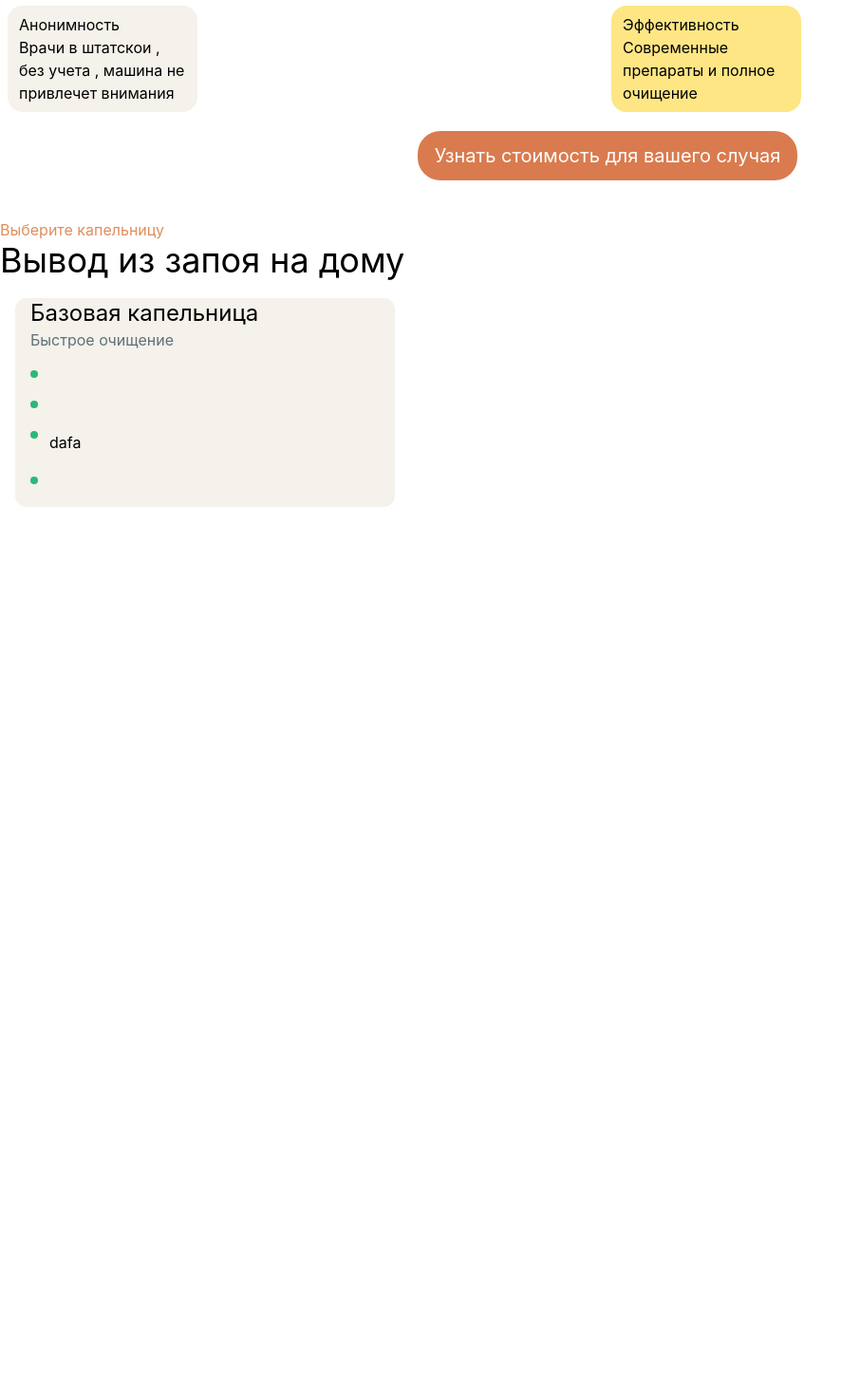
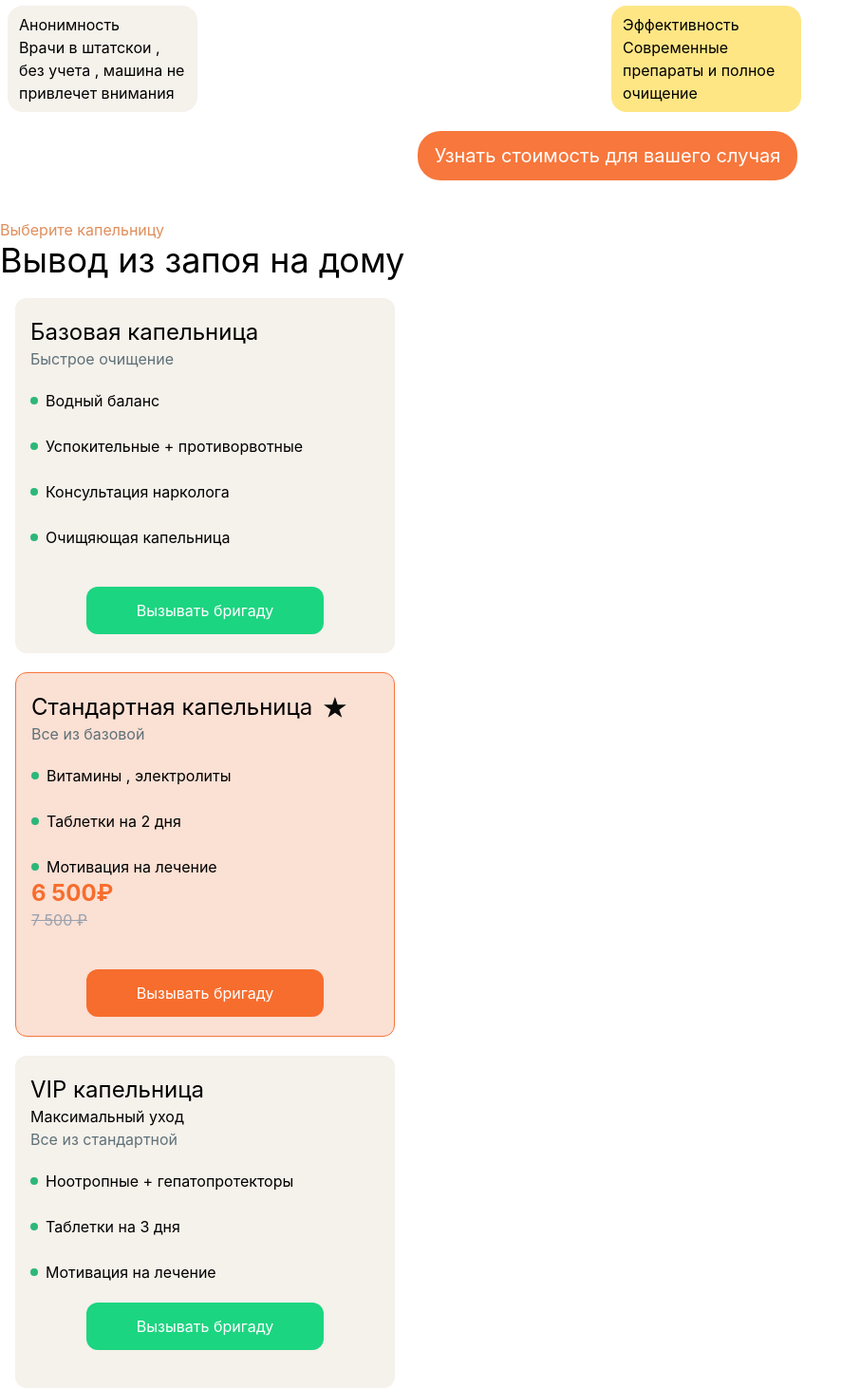
Before and after one commit to danon52/HospitalSite, a React (Vite) app: page / in a window 1280 px wide. Shown: the part 938-2400 px from the top of the page at 95% size, without its empty margins (0-906 px from the left). Before the commit the page ends 1472 px from the top, so only its background shows below. Built offline with nearby package versions, Linux system fonts and the light colour scheme.

Commit message:
Develop block with services

```diff
--- a/src/App.jsx
+++ b/src/App.jsx
@@ -56,7 +56,7 @@ export default function App() {
       </div>
 
       <div className="flex justify-center py-4 ">
-        <button className="w-100 bg-[#5B9279]  text-white h-10 rounded-4xl text-xl cursor-pointer">
+        <button className="w-100 bg-[#1cd581]   text-white h-10 rounded-4xl text-xl cursor-pointer">
           Вызвать врача на дом
         </button>
       </div>
@@ -86,7 +86,7 @@ export default function App() {
 
       </div>
       <div className="flex justify-center mt-5">
-        <button className="bg-[#D97B4F] rounded-3xl cursor-pointer  w-100 h-13 text-xl text-white">Узнать стоимость для вашего случая </button>
+        <button className="bg-[#f7773c] rounded-3xl cursor-pointer  w-100 h-13 text-xl text-white">Узнать стоимость для вашего случая </button>
       </div>
 
 
@@ -98,35 +98,94 @@ export default function App() {
         <div className="mt-5 w-100 h-auto rounded-xl bg-[#F5F1EB]">
 
 
-          <div className="px-4">
+          <div className="px-4 py-5">
             <p className="text-2xl">Базовая капельница</p>
             <div>
               <p className="text-[#5F7178]">Быстрое очищение</p>
             </div>
-
-
-            <div className="mt-5  ">
+            <div className="mt-5  flex items-center gap-2">
               <div className="w-2 h-2 rounded-full bg-[#2cb779]"></div>
-
+              <span> Водный баланс </span>
+            </div>
+            <div className="py-6 flex items-center gap-2">
+              <div className="w-2 h-2 rounded-full bg-[#2cb779]"></div>
+              <span> Успокительные + противорвотные </span>
+            </div>
+            <div className="flex items-center gap-2 w-auto">
+              <div className="w-2 h-2 rounded-full bg-[#2cb779] flex"></div>
+              <span className="">Консультация нарколога  </span>
             </div>
 
-            <div className="py-6">
+            <div className="mt-6 flex items-center gap-2">
+              <div className="w-2 h-2 rounded-full  bg-[#2cb779]"></div>
+              <span>Очищяющая капельница</span>
+            </div>
+          </div>
+
+          <div className=" flex justify-center py-5">
+            <button className="bg-[#1cd581] text-white w-[250px] h-[50px] rounded-xl">Вызывать бригаду </button>
+          </div>
+        </div>
+
+        <div className="mt-5 w-100 h-auto rounded-xl bg-[#fbe0d4] border border-[#f7773c]">
+
+          {/* поменять услуги  */}
+          <div className="px-4 py-5">
+            <div className="flex">
+              <p className="text-2xl">Стандартная  капельница</p>
+              <img className="w-6 ml-3 py-1" src="/Star1.svg" alt="" />
+            </div>
+            <div>
+              <p className="text-[#5F7178]">Все из базовой</p>
+            </div>
+            <div className="mt-5  flex items-center gap-2">
               <div className="w-2 h-2 rounded-full bg-[#2cb779]"></div>
+              <span> Витамины , электролиты</span>
+            </div>
+            <div className="py-6 flex items-center gap-2">
+              <div className="w-2 h-2 rounded-full bg-[#2cb779]"></div>
+              <span> Таблетки на 2 дня </span>
+            </div>
+            <div className="flex items-center gap-2 w-auto">
+              <div className="w-2 h-2 rounded-full bg-[#2cb779] flex"></div>
+              <span className="">Мотивация на лечение    </span>
+            </div>
+            <p className="text-2xl font-bold text-[#f76d2d]">6 500₽ </p>
+            <p className=" line-through text-gray-400 ">7 500 ₽</p>
+          </div>
+          <div className=" flex justify-center py-5">
+            <button className="bg-[#f76d2d] text-white w-[250px] h-[50px] rounded-xl">Вызывать бригаду </button>
+          </div>
+
+        </div>
+        <div className="mt-5 w-100 h-auto rounded-xl bg-[#F5F1EB]">
+
+          {/* поменять услуги  */}
+          <div className="px-4 py-5">
+            <p className="text-2xl">VIP капельница</p>
+            <p>Максимальный уход </p>
+            <div>
+              <p className="text-[#5F7178]">Все из стандартной</p>
+            </div>
+            <div className="mt-5  flex items-center gap-2">
+              <div className="w-2 h-2 rounded-full bg-[#2cb779]"></div>
+              <span>Ноотропные + гепатопротекторы  </span>
+            </div>
+            <div className="py-6 flex items-center gap-2">
+              <div className="w-2 h-2 rounded-full bg-[#2cb779]"></div>
+              <span> Таблетки на 3 дня </span>
+            </div>
+            <div className="flex items-center gap-2 w-auto">
+              <div className="w-2 h-2 rounded-full bg-[#2cb779] flex"></div>
+              <span className="">Мотивация на лечение  </span>
             </div>
 
-            <div className="flex ">
-              <div className="w-2 h-2 rounded-full bg-[#2cb779]"></div>
-              <p className="ml-3">dafa</p>
-            </div>
-
-            <div className="py-6 flex">
-              <div className="w-2 h-2 rounded-full  bg-[#2cb779]"></div>
+            <div className=" flex justify-center py-5">
+              <button className="bg-[#1cd581] text-white w-[250px] h-[50px] rounded-xl">Вызывать бригаду </button>
             </div>
 
           </div>
-
         </div>
-
       </div>
     </div>
   )
```
Also changed, not shown: public/Star1.svg (added).
